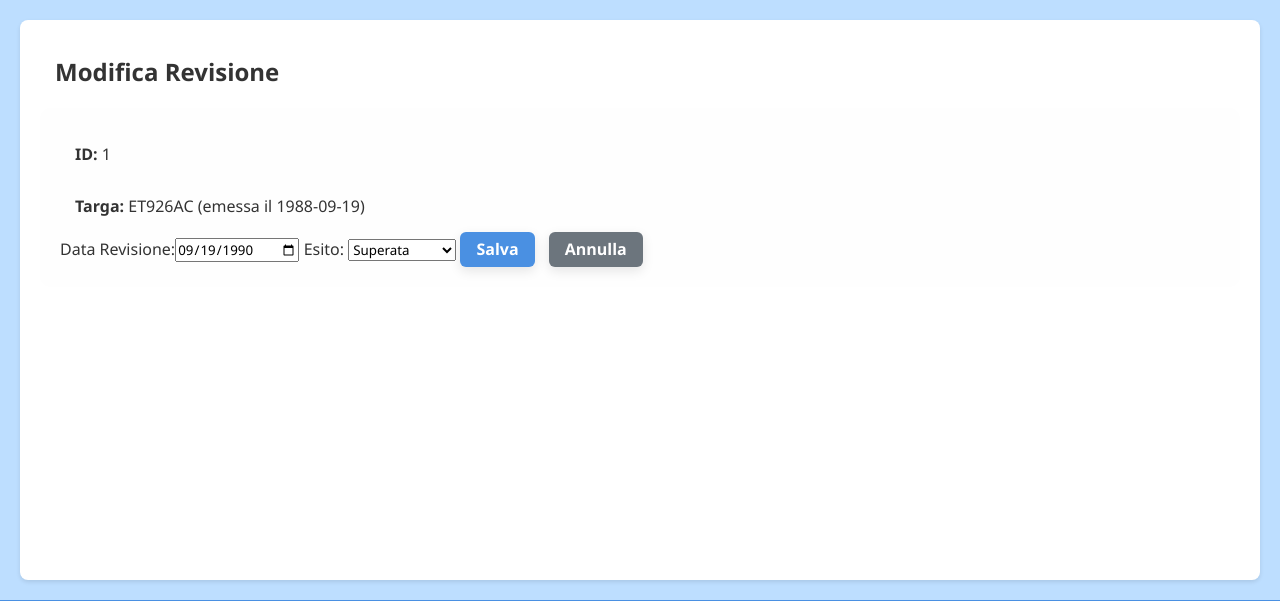
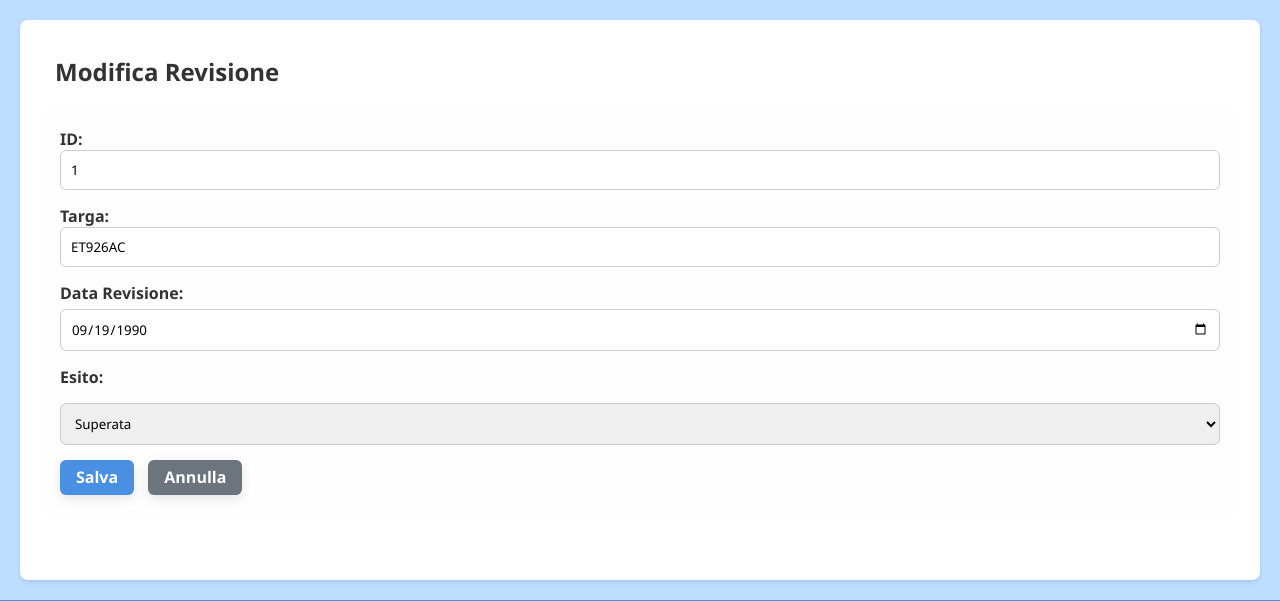
Before and after one commit to ivancaccamo/Motorizzazione, a Django app: page /modifica/revisione/1/ in a window 1280 px wide. Shown: the part 128-729 px from the top of the page. Run offline with Django 5.2, Linux system fonts and the light colour scheme; data comes from the database, SQL or seed files in the repository; both versions use the stored data as it was after the commit.

Commit message:
modifica

```diff
--- a/myapp/myapp/models.py
+++ b/myapp/myapp/models.py
@@ -33,7 +33,7 @@ class Targa(models.Model):
 
     def __str__(self):
         if self.dataEm:
-            return f"{self.numero} (emessa il {self.dataEm:%Y-%m-%d})"
+            return f"{self.numero}"
         return self.numero
 
 
@@ -63,7 +63,7 @@ class Restituita(models.Model):
         verbose_name_plural = "Restituite"
 
     def __str__(self):
-        return f'{self.targaNumero.numero} – {self.veicoloTelaio.telaio} restituita il {self.data_restituzione:%Y-%m-%d}'
+        return f'{self.targaNumero.numero} – {self.veicoloTelaio.telaio}'
 
 
 class Revisione(models.Model):
@@ -87,4 +87,4 @@ class Revisione(models.Model):
         verbose_name_plural = "Revisioni"
 
     def __str__(self):
-        return f"Rev. {self.numero} – {self.targaNumero.numero} del {self.dataRev:%Y-%m-%d}"
+        return f"Rev. {self.numero} – {self.targaNumero.numero}"
--- a/myapp/myapp/templates/modifica.html
+++ b/myapp/myapp/templates/modifica.html
@@ -1,7 +1,7 @@
 {% extends 'base.html' %}
 {% load static %}
 
-{% block content %}
+{% block content  %}
   <h2>Modifica {{ table|title }}</h2>
   {% if messages %}
     {% for message in messages %}
@@ -11,7 +11,9 @@
 
   {% if table == 'veicolo' %}
     <form method="post">{% csrf_token %}
+      <div class="form-group">
       <label>Telaio:</label>
+      </div>
       <div class="telaio-wrapper">
         {% for char in veicolo.telaio %}
           <div class="telaio-box">
@@ -26,7 +28,9 @@
           </div>
         {% endfor %}
       </div>
+      <div class="form-group">
       <input type="hidden" id="telaio_hidden" name="telaio" value="{{ veicolo.telaio }}">
+      </div>
         <div class="form-group">
       <label>Marca:</label><input type="text" name="marca" value="{{ veicolo.marca }}" required>
           </div>
@@ -34,7 +38,7 @@
       <label>Modello:</label><input type="text" name="modello" value="{{ veicolo.modello }}" required>
           </div>
         <div class="form-group">
-      <label>Data Produzione:</label><input type="date" name="dataProd" value="{{ veicolo.dataProd|date:'Y-m-d' }}" required>
+      <label>Data Produzione:</label><input type="date" name="dataProd" value="{{ veicolo.data_produzione|date:'Y-m-d' }}" required>
           </div>
       <button type="submit" class="btn-primary">Salva</button>
       <a href="{% url 'gestione_veicoli' %}" class="btn-cancel">Annulla</a>
@@ -42,7 +46,9 @@
 
   {% elif table == 'targa' %}
     <form method="post">{% csrf_token %}
+      <div class="form-group">
       <label>Numero Targa:</label>
+      </div>
       <div class="targa-wrapper">
         {% for char in targa.numero %}
           <div class="targa-box">
@@ -55,24 +61,46 @@
                   oninput="moveFocus(this, {{ forloop.counter0 }}, 'targa')"
                   onkeydown="moveFocusOnBackspace(event, {{ forloop.counter0 }}, 'targa')">
           </div>
+
         {% endfor %}
       </div>
+      <div class="form-group">
       <input type="hidden" id="numero_hidden" name="numero" value="{{ targa.numero }}">
-      <label>Data Emissione:</label><input type="date" name="dataEm" value="{{ targa.dataEm|date:'Y-m-d' }}" required>
+      </div>
+      <div class="form-group">
+      <label>Data Emissione:</label></div>
+      <div class="form-group">
+      <input type="date" name="dataEm" value="{{ targa.dataEm|date:'Y-m-d' }}" required></div>
       <button type="submit" class="btn-primary">Salva</button>
       <a href="{% url 'gestione_targhe' %}" class="btn-cancel">Annulla</a>
     </form>
 
   {% elif table == 'revisione' %}
     <form method="post">{% csrf_token %}
-      <p><strong>ID:</strong> {{ revisione.numero }}</p>
-      <p><strong>Targa:</strong> {{ revisione.targaNumero }}</p>
-      <label>Data Revisione:</label><input type="date" name="dataRev" value="{{ revisione.dataRev|date:'Y-m-d' }}" required>
+
+
+    <div class="form-group">
+      <label>
+      ID:<input type="text" name="id" value="{{ revisione.numero }}" required>
+    </div></label>
+    <div class="form-group">
+
+      <label>
+        Targa:<input type="text" name="id" value="{{ revisione.targaNumero }}" required>
+      </label>
+    </div>
+    <div class="form-group">
+     <label> Data Revisione:</label><input type="date" name="dataRev" value="{{ revisione.dataRev|date:'Y-m-d' }}" required>
+    </div>
+    <div class="form-group">
       <label>Esito:</label>
+    </div>
+      <div class="form-group">
       <select name="esito" onchange="toggleMotivazione(this)">
         <option value="superata" {% if revisione.esito == 'superata' %}selected{% endif %}>Superata</option>
         <option value="Non superata" {% if revisione.esito == 'Non superata' %}selected{% endif %}>Non superata</option>
       </select>
+      </div>
       <div id="motivazioneDiv" style="display: {% if revisione.esito == 'Non superata' %}block{% else %}none{% endif %};">
         <label>Motivazione:</label>
         <textarea name="motivazione">{{ revisione.motivazione }}</textarea>
```
Also changed, not shown: myapp/db.sqlite3.
